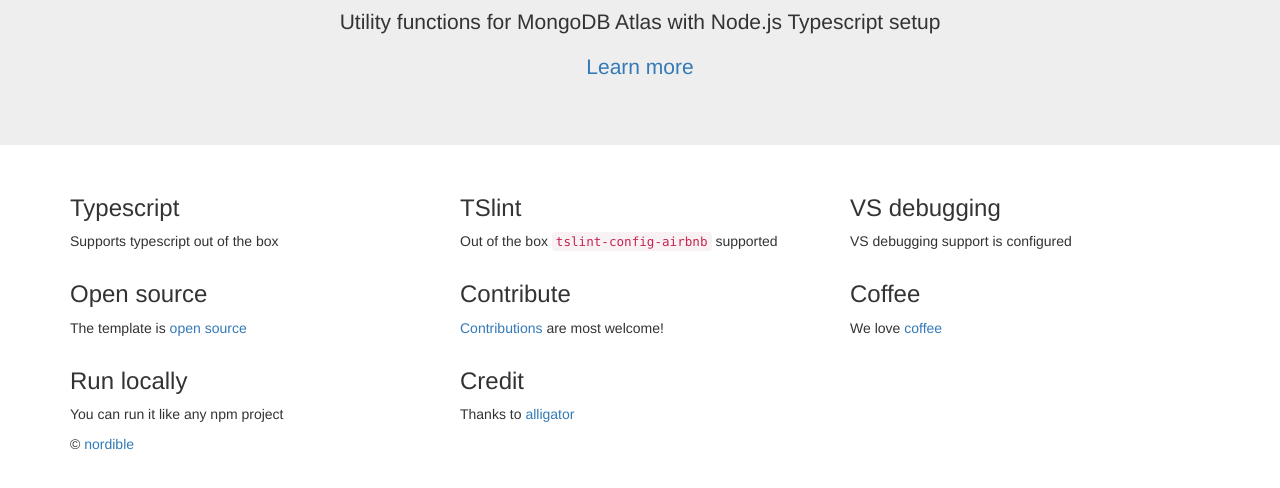
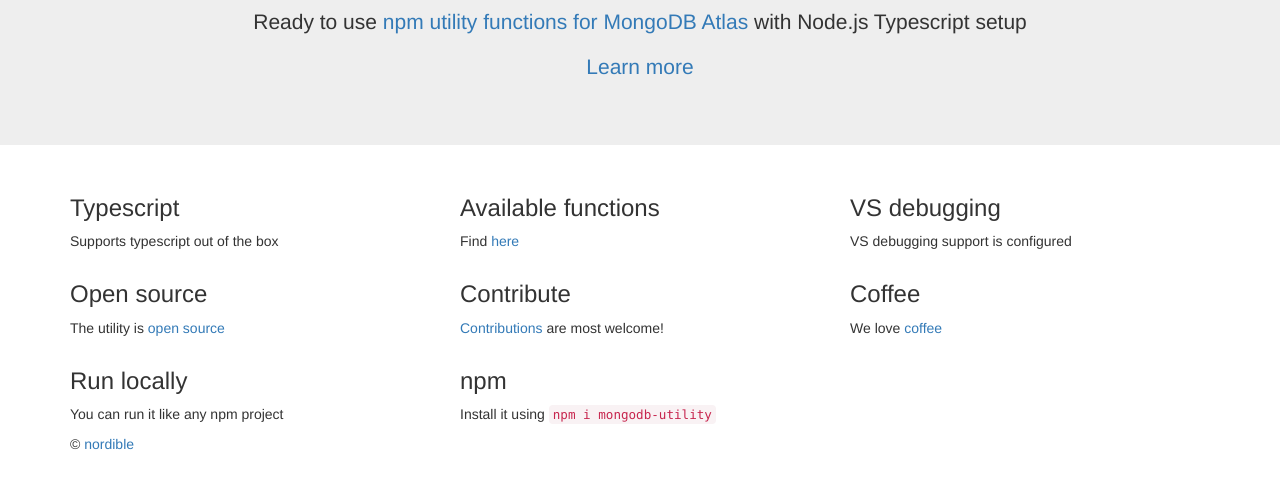
Before and after one commit to Nordible-Solutions/mongoose-utility, a website: page index.html in a window 1280 px wide. Shown: the part 104-592 px from the top of the page. Drawn offline with nearby package versions, Linux system fonts and the light colour scheme.

Commit message:
packaging fixes

```diff
--- a/index.html
+++ b/index.html
@@ -11,8 +11,8 @@
 <body>
 
 <div class="jumbotron text-center">
-  <h2>MongoDB Utility</h2>
-  <p>Utility functions for MongoDB Atlas with Node.js Typescript setup</p>
+  <h2>MongoDB Utility </h2>
+  <p>Ready to use <a href="https://www.npmjs.com/package/mongodb-utility">npm utility functions for MongoDB Atlas</a> with Node.js Typescript setup</p>
   <p><a href="https://github.com/nordible/mongodb-utility/blob/master/README.md">Learn more </a></p>
 </div>
 
@@ -23,8 +23,8 @@
       <p>Supports typescript out of the box</p>
     </div>
     <div class="col-sm-4">
-      <h3>TSlint</h3>
-      <p>Out of the box <code>tslint-config-airbnb</code> supported</p>
+      <h3>Available functions</h3>
+      <p>Find <a href="https://github.com/nordible/mongodb-utility/blob/master/README.md">here</a></p>
     </div>
     <div class="col-sm-4">
       <h3>VS debugging</h3>
@@ -35,7 +35,7 @@
   <div class="row">
     <div class="col-sm-4">
       <h3>Open source</h3>
-      <p>The template is <a href="https://github.com/nordible/mongodb-utility">open source</a></p>
+      <p>The utility is <a href="https://github.com/nordible/mongodb-utility">open source</a></p>
     </div>
     <div class="col-sm-4">
       <h3>Contribute</h3>
@@ -53,8 +53,8 @@
       <p>You can run it like any npm project</p>
     </div>
     <div class="col-sm-4">
-      <h3>Credit</h3>
-      <p>Thanks to <a href="https://alligator.io/typescript/new-project/">alligator</a></p>
+      <h3>npm</h3>
+      <p>Install it using <code>npm i mongodb-utility</code></p>
     </div>
   </div>
 
```
Also changed, not shown: package.json (+23 -4 lines), src/index.ts (+9 -4 lines), README.md.
